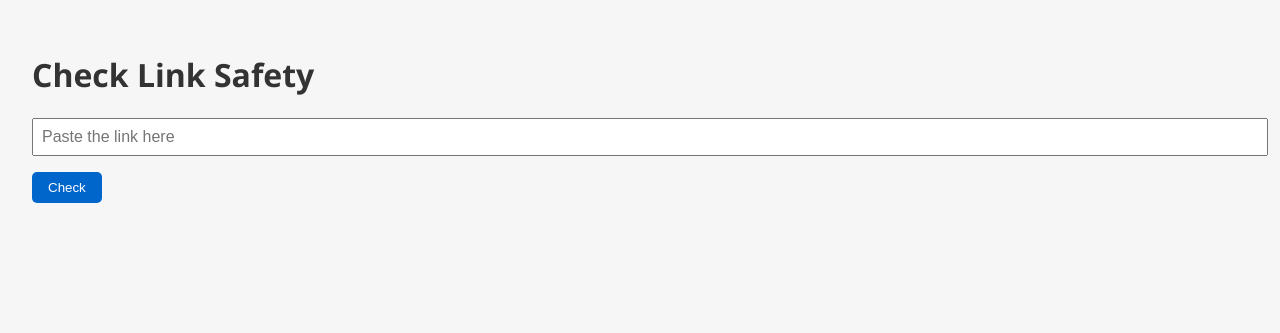
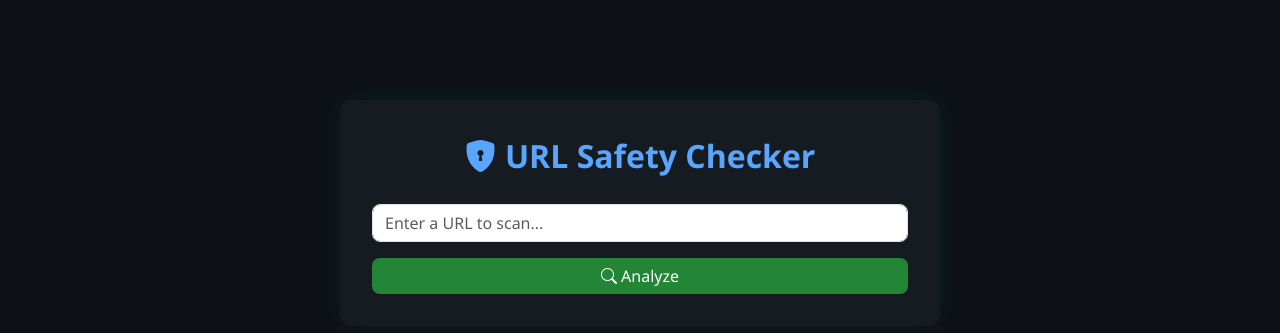
Before and after one commit to main5equence/url_safety_checker, a Flask app: page / in a window 1280 px wide. Shown: the top 333 px of the page. Run offline with Flask 3, Linux system fonts and the light colour scheme.

Commit message:
changes2
changes2

```diff
--- a/templates/index.html
+++ b/templates/index.html
@@ -1,21 +1,85 @@
 <!DOCTYPE html>
-<html>
+<html lang="en">
 <head>
+  <meta charset="UTF-8">
   <title>URL Safety Checker</title>
-  <link rel="stylesheet" href="/static/style.css">
+  <meta name="viewport" content="width=device-width, initial-scale=1">
+
+  <!-- Bootstrap CSS -->
+  <link href="https://cdn.jsdelivr.net/npm/bootstrap@5.3.0/dist/css/bootstrap.min.css" rel="stylesheet">
+
+  <!-- Bootstrap Icons -->
+  <link href="https://cdn.jsdelivr.net/npm/bootstrap-icons@1.10.5/font/bootstrap-icons.css" rel="stylesheet">
+
+  <!-- Custom style -->
+  <style>
+    body {
+      background: #0d1117;
+      color: #c9d1d9;
+      font-family: 'Segoe UI', sans-serif;
+    }
+
+    .container {
+      margin-top: 100px;
+      max-width: 600px;
+      background: #161b22;
+      padding: 2rem;
+      border-radius: 12px;
+      box-shadow: 0 0 30px rgba(0,255,255,0.05);
+    }
+
+    .form-control, .btn {
+      border-radius: 8px;
+    }
+
+    .btn-primary {
+      background-color: #238636;
+      border: none;
+    }
+
+    .btn-primary:hover {
+      background-color: #2ea043;
+    }
+
+    .result-box {
+      margin-top: 1.5rem;
+      padding: 1rem;
+      border-left: 4px solid #58a6ff;
+      background: #0d1117;
+      color: #c9d1d9;
+      border-radius: 8px;
+    }
+
+    .logo {
+      font-size: 2rem;
+      font-weight: bold;
+      color: #58a6ff;
+    }
+
+    .icon {
+      font-size: 1.2rem;
+      margin-right: 0.5rem;
+    }
+  </style>
 </head>
 <body>
-  <h1>Check Link Safety</h1>
-  <form method="post">
-    <input type="text" name="url" placeholder="Paste the link here" required>
-    <button type="submit">Check</button>
-  </form>
+  <div class="container text-center">
+    <div class="logo mb-4">
+      <i class="bi bi-shield-lock-fill"></i> URL Safety Checker
+    </div>
 
-  {% if result %}
-    <h2>Analysis Result:</h2>
-    <div style="white-space: pre-wrap; text-align: left; margin: auto; max-width: 600px;">
-      {{ result }}
+    <form method="POST">
+      <input type="text" name="url" class="form-control mb-3" placeholder="Enter a URL to scan..." required>
+      <button type="submit" class="btn btn-primary w-100">
+        <i class="bi bi-search"></i> Analyze
+      </button>
+    </form>
+
+    {% if result %}
+    <div class="result-box mt-4">
+      {{ result|safe }}
     </div>
-  {% endif %}
+    {% endif %}
+  </div>
 </body>
 </html>
```
